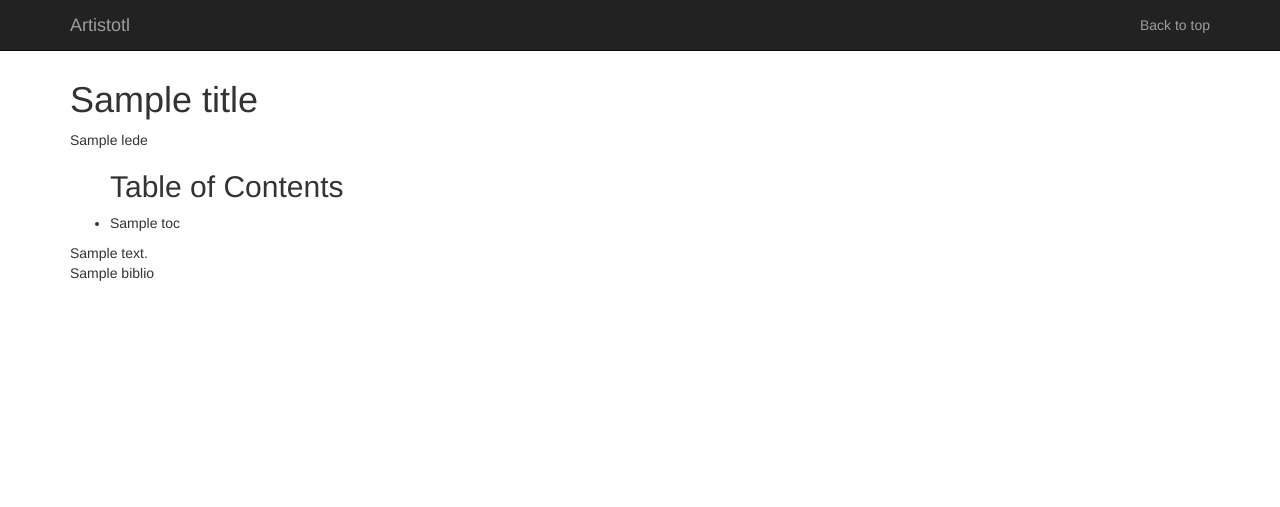
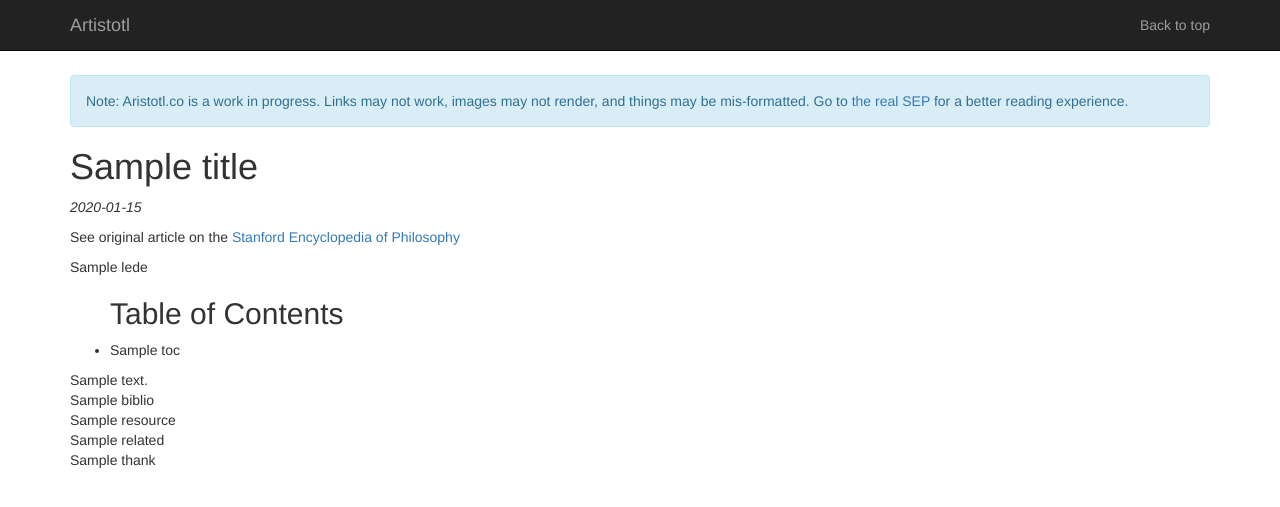
Before and after one commit to gitter-badger/aristotl, a Flask app: template client/templates/article.html in a window 1280 px wide. Shown: the top 507 px of the page. Run offline with Flask 2, Linux system fonts and the light colour scheme; the template is opened without the code that fills it: most values are stand-ins (such as "Sample title", 1, 10 or a date in 2020); some libraries are stand-ins or nearby versions.

Commit message:
A few changes to the data and rendering that I forgot

```diff
--- a/client/controllers/entries.py
+++ b/client/controllers/entries.py
@@ -5,6 +5,7 @@ from client.models import SEP
 blueprint = Blueprint('entries', __name__)
 
 @blueprint.route("/sep/<slug>")
+@blueprint.route("/sep/<slug>/")
 def sep(slug):
     c = SEP(slug).content
     return render_template("article.html", article=c)
--- a/client/models.py
+++ b/client/models.py
@@ -81,6 +81,7 @@ class SEP(Article):
         self.response = self.fetch(self.url)
         self.tree     = etree.HTML(self.response.text)
         self.content  = self.parse()
+        self.content['url'] = self.url
         app.logger.info(slug + " instance created.")
 
 
--- a/client/templates/article.html
+++ b/client/templates/article.html
@@ -1,8 +1,15 @@
-{% import "macros.html" as macros %}
 {% extends "base.html" %}
 {% block content %}
 
+<div class="alert alert-dismissable alert-info">
+  Note: Aristotl.co is a work in progress. Links may not work, images may not render, and things may be mis-formatted. Go to <a href="//plato.stanford.edu">the real SEP</a> for a better reading experience.
+</div>
+
+
 <h1>{{ article["title"][0] }}</h1>
+
+<p id="pubdate"><em>{{ article["pubdate"][0] | safe }}</em></p>
+<p class="linkout">See original article on the <a href="{{article['url']}}">Stanford Encyclopedia of Philosophy</a></p>
 
 <section id="lede">
   {{ article["lede"][0] | safe }}
@@ -23,6 +30,18 @@
   <div id="biblio">
     {{ article["biblio"][0] | safe }}
   </div>
+
+  <div id="resources">
+    {{ article["resources"][0] | safe }}
+  </div>
+
+  <div id="related">
+    {{ article["related"][0] | safe }}
+  </div>
+
+  <div id="thanks">
+    {{ article["thanks"][0] | safe }}
+  </div>
 </footer>
 
 {% endblock %}
--- a/client/templates/base.html
+++ b/client/templates/base.html
@@ -10,7 +10,7 @@
         <!-- CSS -->
         <!-- Bootstrap -->
         <link rel="stylesheet" href="//netdna.bootstrapcdn.com/bootstrap/3.1.1/css/bootstrap.min.css">
-        <link rel="stylesheet" href="//bootswatch.com/flatly/bootstrap.min.css">
+        <!-- <link rel="stylesheet" href="//bootswatch.com/flatly/bootstrap.min.css"> -->
         <!-- Blog -->
         <link rel="stylesheet" href="{{ url_for('static', filename='css/main.css') }}">
 
@@ -22,6 +22,7 @@
     </head>
 
     <body>
+        <div id="top" style="display:box;height:75px"></div>
         <div class="navbar navbar-inverse navbar-fixed-top" role="navigation">
             <div class="container">
                 <div class="navbar-header">
@@ -41,8 +42,7 @@
             </div>
         </div>
 
-        <div id="top"></div>
-        <div class="container" style="margin-top:60px">
+        <div class="container">
             {% block content %}{% endblock %}
         </div>
     </body>
```
